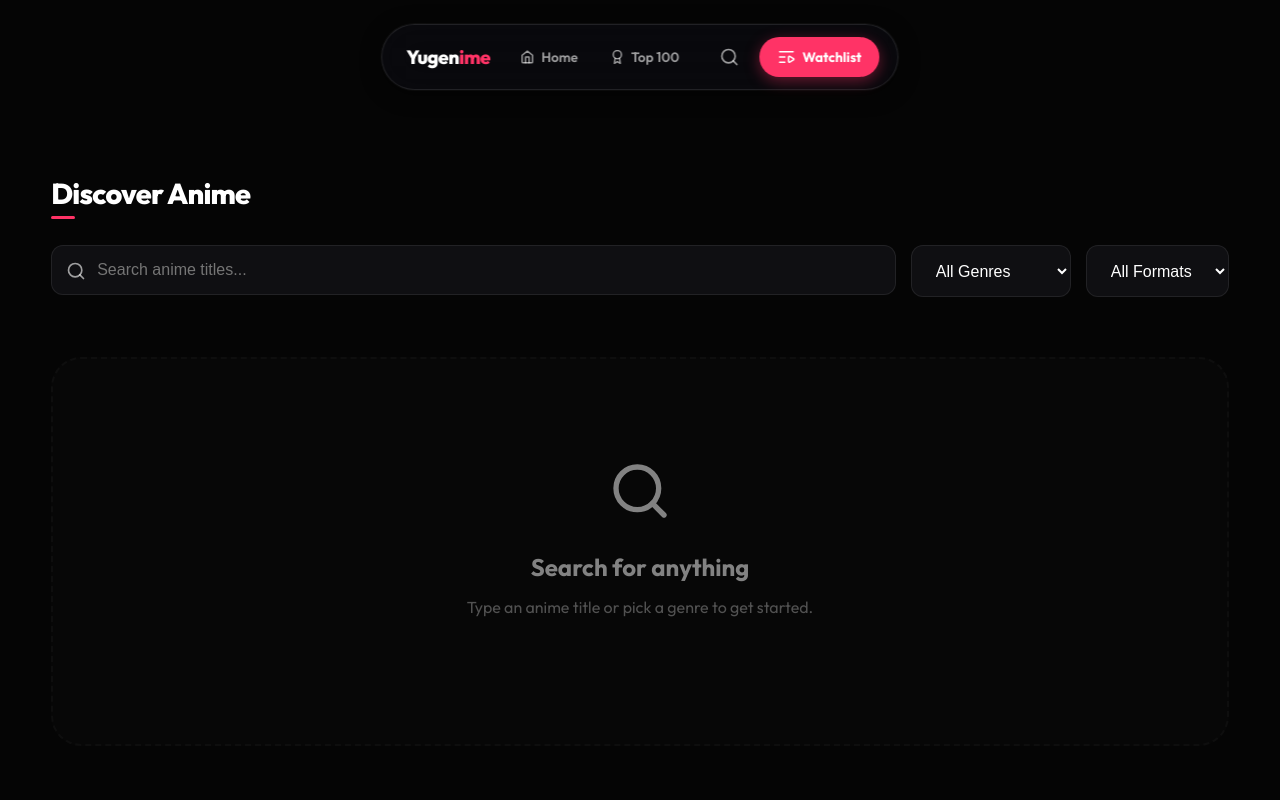
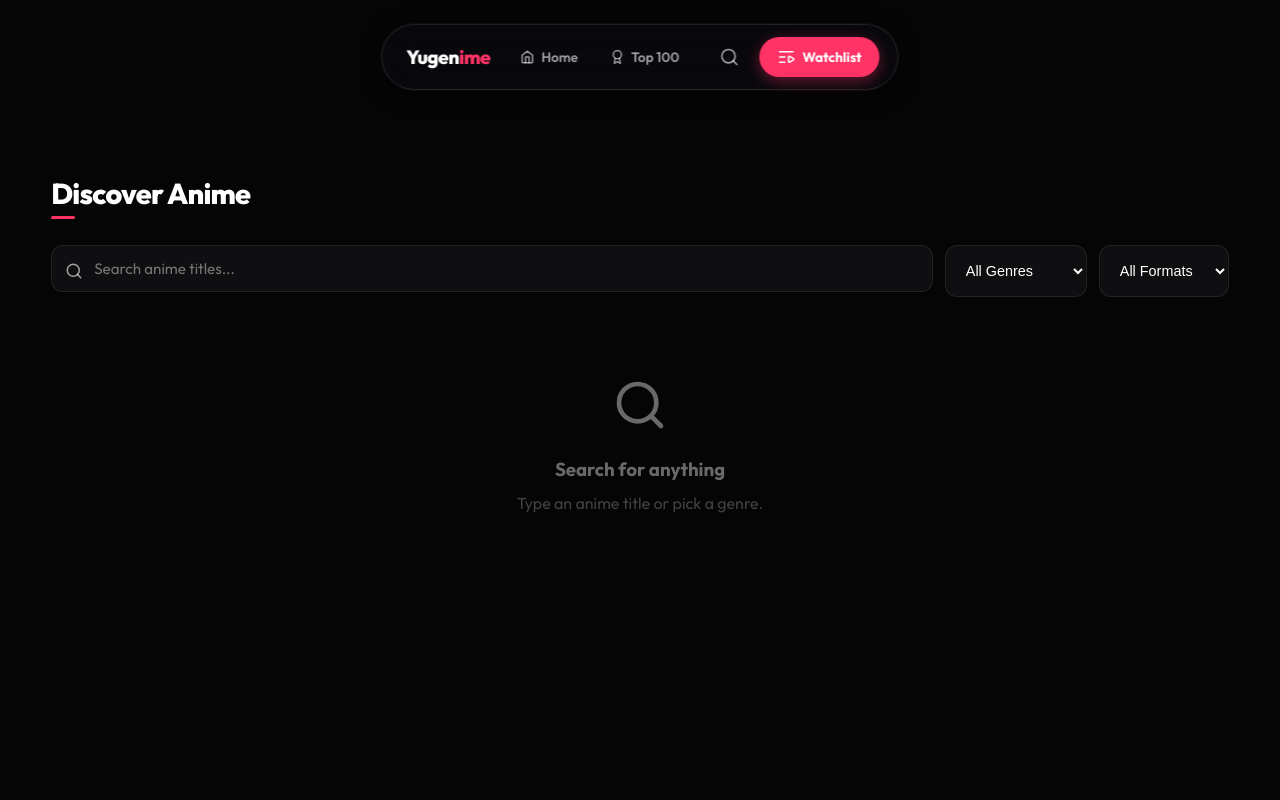
Before and after one commit to taddy1866666/Yugenime, a React (Vite) app: page /search in a window 1280 px wide. Shown: the top 800 px of the page. Built offline with nearby package versions, Linux system fonts and the light colour scheme.

Commit message:
Fix: search debounce loop, restore working modal CSS

```diff
--- a/src/App.css
+++ b/src/App.css
@@ -243,18 +243,14 @@
     gap: 28px 16px;
   }
 
-  /* Modal: full screen on mobile */
+  /* Modal on mobile: full-height, centered */
   .modal-overlay {
-    padding: 0;
-    align-items: flex-end;
+    padding: 12px;
   }
 
   .modal-content {
-    width: 100%;
-    height: 92vh;
-    max-height: 92vh;
-    border-radius: 24px 24px 0 0;
-    border-bottom: none;
+    height: 95vh;
+    border-radius: 20px;
   }
 
   .modal-body {
@@ -272,7 +268,6 @@
     border-left: none;
     border-top: 1px solid var(--glass-border);
     padding: 20px;
-    min-height: auto;
   }
 
   .modal-close {
@@ -284,8 +279,8 @@
   }
 
   .scroll-top-btn {
-    bottom: 30px;
-    right: 20px;
+    bottom: 24px;
+    right: 16px;
     width: 48px;
     height: 48px;
   }
@@ -293,7 +288,7 @@
   .episodes-grid {
     grid-template-columns: repeat(auto-fill, minmax(45px, 1fr));
     gap: 8px;
-    max-height: 200px;
+    max-height: 220px;
   }
 
   .episode-num-btn {
--- a/src/pages/Search.jsx
+++ b/src/pages/Search.jsx
@@ -1,7 +1,7 @@
-import React, { useState, useEffect, useCallback } from 'react';
+import React, { useState, useEffect, useRef } from 'react';
 import { motion } from 'framer-motion';
 import { Search as SearchIcon } from 'lucide-react';
-import { useNavigate, useSearchParams } from 'react-router-dom';
+import { useNavigate, useLocation } from 'react-router-dom';
 import { useQuery } from '@tanstack/react-query';
 import AnimeCard from '../components/AnimeCard';
 import { fetchAniList } from '../utils/api';
@@ -36,46 +36,42 @@ const GENRES = ["Action", "Adventure", "Comedy", "Drama", "Fantasy", "Horror", "
 
 function Search({ handleOpenAnime }) {
   const navigate = useNavigate();
-  const [searchParams, setSearchParams] = useSearchParams();
+  const location = useLocation();
 
-  // Read initial values from URL params
-  const [inputValue, setInputValue] = useState(searchParams.get('q') || '');
-  const [selectedGenre, setSelectedGenre] = useState(searchParams.get('genre') || '');
-  const [selectedFormat, setSelectedFormat] = useState(searchParams.get('format') || '');
-  const [debouncedQuery, setDebouncedQuery] = useState(searchParams.get('q') || '');
+  // Get initial query from URL (?q=...) or from router state — read once on mount
+  const getInitialQuery = () => {
+    const params = new URLSearchParams(location.search);
+    return params.get('q') || location.state?.query || '';
+  };
 
-  // Sync inputValue when URL param changes (e.g. from navbar suggestion click)
+  const [inputValue, setInputValue] = useState(getInitialQuery);
+  const [debouncedQuery, setDebouncedQuery] = useState(getInitialQuery);
+  const [selectedGenre, setSelectedGenre] = useState('');
+  const [selectedFormat, setSelectedFormat] = useState('');
+  const debounceRef = useRef(null);
+
+  // When navigating from navbar to search page, sync the URL query
   useEffect(() => {
-    const q = searchParams.get('q') || '';
-    setInputValue(q);
-    setDebouncedQuery(q);
-  }, [searchParams.get('q')]);
+    const params = new URLSearchParams(location.search);
+    const q = params.get('q') || '';
+    if (q && q !== inputValue) {
+      setInputValue(q);
+      setDebouncedQuery(q);
+    }
+  }, [location.search]);
 
-  // Debounce the typed query — only updates after 400ms of inactivity
-  useEffect(() => {
-    const timer = setTimeout(() => {
-      setDebouncedQuery(inputValue.trim());
-      // Keep URL in sync
-      const params = {};
-      if (inputValue.trim()) params.q = inputValue.trim();
-      if (selectedGenre) params.genre = selectedGenre;
-      if (selectedFormat) params.format = selectedFormat;
-      setSearchParams(params, { replace: true });
-    }, 400);
-    return () => clearTimeout(timer);
-  }, [inputValue]);
-
-  // Sync genre/format changes to URL immediately
-  useEffect(() => {
-    const params = {};
-    if (debouncedQuery) params.q = debouncedQuery;
-    if (selectedGenre) params.genre = selectedGenre;
-    if (selectedFormat) params.format = selectedFormat;
-    setSearchParams(params, { replace: true });
-  }, [selectedGenre, selectedFormat]);
+  // Debounce: update debouncedQuery 500ms after user stops typing
+  const handleInputChange = (e) => {
+    const val = e.target.value;
+    setInputValue(val);
+    clearTimeout(debounceRef.current);
+    debounceRef.current = setTimeout(() => {
+      setDebouncedQuery(val.trim());
+    }, 500);
+  };
 
   const { data: searchResults = [], isLoading } = useQuery({
-    queryKey: ['anime', 'search', debouncedQuery, selectedGenre, selectedFormat],
+    queryKey: ['search', debouncedQuery, selectedGenre, selectedFormat],
     queryFn: () => fetchSearchResults(debouncedQuery, selectedGenre, selectedFormat),
     enabled: !!debouncedQuery || !!selectedGenre || !!selectedFormat,
     staleTime: 1000 * 60 * 5,
@@ -83,13 +79,12 @@ function Search({ handleOpenAnime }) {
 
   const getBadgeText = (anime) => {
     if (anime.format === 'MOVIE') return 'Movie';
-    if (anime.latestEpisode) return `EP ${anime.latestEpisode}`;
     if (anime.nextAiringEpisode) return `EP ${anime.nextAiringEpisode.episode - 1}`;
     if (anime.episodes) return `EP ${anime.episodes}`;
     return 'Ongoing';
   };
 
-  const hasActiveSearch = !!debouncedQuery || !!selectedGenre || !!selectedFormat;
+  const hasSearch = !!debouncedQuery || !!selectedGenre || !!selectedFormat;
 
   return (
     <motion.div
@@ -104,22 +99,35 @@ function Search({ handleOpenAnime }) {
         <h2 className="section-title">Discover Anime</h2>
       </div>
 
-      <div className="search-filters" style={{ display: 'flex', gap: '15px', flexWrap: 'wrap', marginBottom: '40px' }}>
-        <div className="search-input-box" style={{ flex: '1 1 300px', position: 'relative' }}>
-          <SearchIcon size={20} style={{ position: 'absolute', left: '15px', top: '50%', transform: 'translateY(-50%)', color: 'var(--text-muted)' }} />
+      <div className="search-filters" style={{ display: 'flex', gap: '12px', flexWrap: 'wrap', marginBottom: '40px' }}>
+        <div className="search-input-box" style={{ flex: '1 1 260px', position: 'relative', minWidth: 0 }}>
+          <SearchIcon size={18} style={{ position: 'absolute', left: '14px', top: '50%', transform: 'translateY(-50%)', color: 'var(--text-muted)', pointerEvents: 'none' }} />
           <input
             type="text"
             placeholder="Search anime titles..."
             value={inputValue}
-            onChange={(e) => setInputValue(e.target.value)}
-            style={{ width: '100%', padding: '15px 15px 15px 45px', borderRadius: '12px', background: 'var(--surface)', border: '1px solid var(--border)', color: 'white', fontSize: '1rem', outline: 'none' }}
+            onChange={handleInputChange}
+            style={{
+              width: '100%',
+              padding: '13px 14px 13px 42px',
+              borderRadius: '12px',
+              background: 'var(--surface)',
+              border: '1px solid var(--border)',
+              color: 'white',
+              fontSize: '0.95rem',
+              outline: 'none',
+              fontFamily: 'inherit',
+              transition: 'border-color 0.2s',
+            }}
+            onFocus={e => e.target.style.borderColor = 'var(--accent)'}
+            onBlur={e => e.target.style.borderColor = 'var(--border)'}
           />
         </div>
 
         <select
           value={selectedGenre}
           onChange={(e) => setSelectedGenre(e.target.value)}
-          style={{ padding: '0 20px', borderRadius: '12px', background: 'var(--surface)', border: '1px solid var(--border)', color: 'white', fontSize: '1rem' }}
+          style={{ padding: '0 16px', borderRadius: '12px', background: 'var(--surface)', border: '1px solid var(--border)', color: 'white', fontSize: '0.9rem', cursor: 'pointer', minWidth: '130px' }}
         >
           <option value="">All Genres</option>
           {GENRES.map(g => <option key={g} value={g}>{g}</option>)}
@@ -128,7 +136,7 @@ function Search({ handleOpenAnime }) {
         <select
           value={selectedFormat}
           onChange={(e) => setSelectedFormat(e.target.value)}
-          style={{ padding: '0 20px', borderRadius: '12px', background: 'var(--surface)', border: '1px solid var(--border)', color: 'white', fontSize: '1rem' }}
+          style={{ padding: '0 16px', borderRadius: '12px', background: 'var(--surface)', border: '1px solid var(--border)', color: 'white', fontSize: '0.9rem', cursor: 'pointer', minWidth: '130px' }}
         >
           <option value="">All Formats</option>
           <option value="TV">TV Series</option>
@@ -141,37 +149,33 @@ function Search({ handleOpenAnime }) {
         <div className="loader-container" style={{ height: '40vh' }}>
           <div className="loader-ring"></div>
         </div>
-      ) : hasActiveSearch && searchResults.length > 0 ? (
+      ) : hasSearch && searchResults.length > 0 ? (
         <div className="anime-grid">
           {searchResults.map((anime) => (
             <AnimeCard
               key={anime.id}
               title={anime.title.english || anime.title.romaji}
               image={anime.coverImage.extraLarge}
-              rating={anime.averageScore ? (anime.averageScore / 10).toFixed(1) : "N/A"}
+              rating={anime.averageScore ? (anime.averageScore / 10).toFixed(1) : 'N/A'}
               episode={getBadgeText(anime)}
               synopsis={anime.description}
               genres={anime.genres}
-              onGenreClick={(g) => {
-                setSelectedGenre(g);
-                setInputValue('');
-                window.scrollTo({ top: 0, behavior: 'smooth' });
-              }}
+              onGenreClick={(g) => { setSelectedGenre(g); setInputValue(''); setDebouncedQuery(''); }}
               onClick={() => handleOpenAnime(anime)}
             />
           ))}
         </div>
-      ) : hasActiveSearch ? (
-        <div className="empty-state" style={{ textAlign: 'center', marginTop: '60px', opacity: 0.6 }}>
-          <SearchIcon size={64} style={{ marginBottom: '20px' }} />
+      ) : hasSearch ? (
+        <div style={{ textAlign: 'center', marginTop: '80px', opacity: 0.5 }}>
+          <SearchIcon size={56} style={{ marginBottom: '16px' }} />
           <h3>No results found</h3>
-          <p>Try adjusting your search or filters.</p>
+          <p style={{ color: 'var(--text-muted)', marginTop: '8px' }}>Try a different title or filter.</p>
         </div>
       ) : (
-        <div className="empty-state" style={{ textAlign: 'center', marginTop: '60px', opacity: 0.5 }}>
-          <SearchIcon size={64} style={{ marginBottom: '20px' }} />
+        <div style={{ textAlign: 'center', marginTop: '80px', opacity: 0.4 }}>
+          <SearchIcon size={56} style={{ marginBottom: '16px' }} />
           <h3>Search for anything</h3>
-          <p>Type an anime title or pick a genre to get started.</p>
+          <p style={{ color: 'var(--text-muted)', marginTop: '8px' }}>Type an anime title or pick a genre.</p>
         </div>
       )}
     </motion.div>
```
